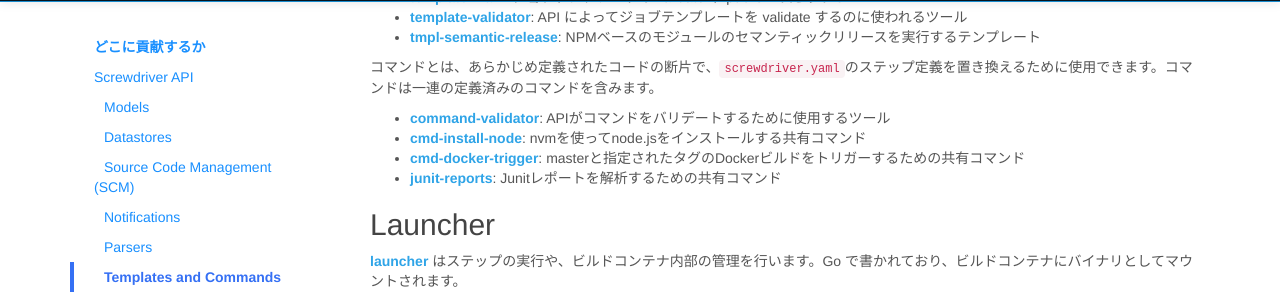
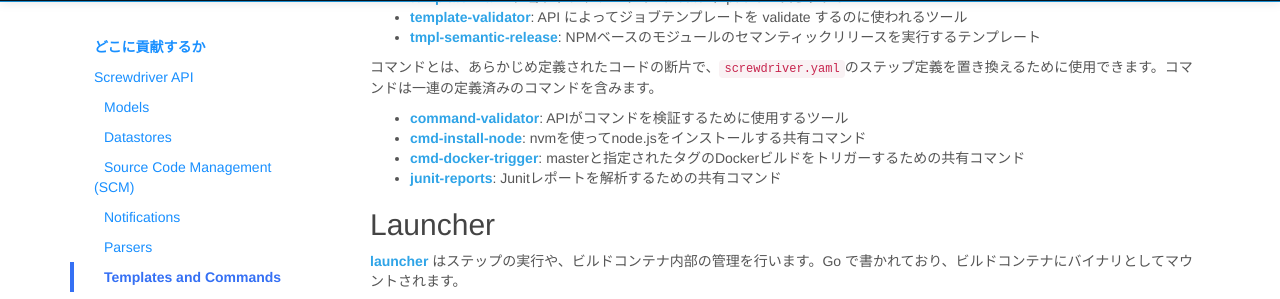
Before and after one commit to screwdriver-cd/guide, a Jekyll site: the page built from docs/ja/about/contributing/where-to-contribute.md, in a window 1280 px wide and 900 px high, scrolled down 1243 px. Shown: the part 150-449 px from the top of the window. Built offline with Jekyll 4.4.1, drawn with Linux system fonts in a browser that asks for light colours.

Commit message:
Update docs/ja/about/contributing/where-to-contribute.md
Co-authored-by: Keisuke Kumada <kumada626@gmail.com>

```diff
--- a/docs/ja/about/contributing/where-to-contribute.md
+++ b/docs/ja/about/contributing/where-to-contribute.md
@@ -117,7 +117,7 @@ Parsersは、Screwdriverの様々なフローを検証し、解析するのに
 
 コマンドとは、あらかじめ定義されたコードの断片で、`screwdriver.yaml`のステップ定義を置き換えるために使用できます。コマンドは一連の定義済みのコマンドを含みます。
 
-* **[command-validator][command-validator-repo]**: APIがコマンドをバリデートするために使用するツール
+* **[command-validator][command-validator-repo]**: APIがコマンドを検証するために使用するツール
 * **[cmd-install-node][cmd-install-node-repo]**: nvmを使ってnode.jsをインストールする共有コマンド
 * **[cmd-docker-trigger][cmd-docker-trigger-repo]**: masterと指定されたタグのDockerビルドをトリガーするための共有コマンド
 * **[junit-reports][junit-reports-repo]**: Junitレポートを解析するための共有コマンド
```
